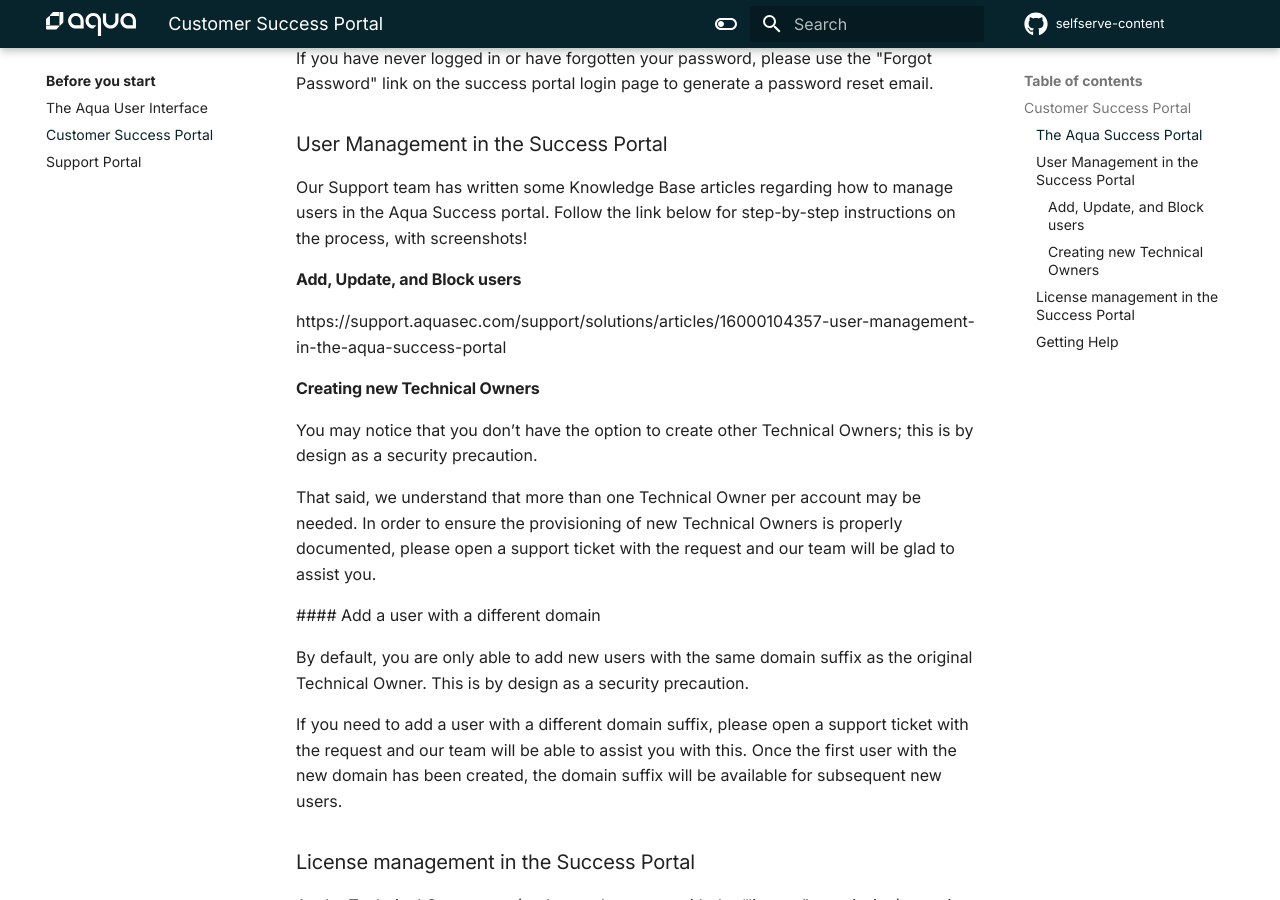
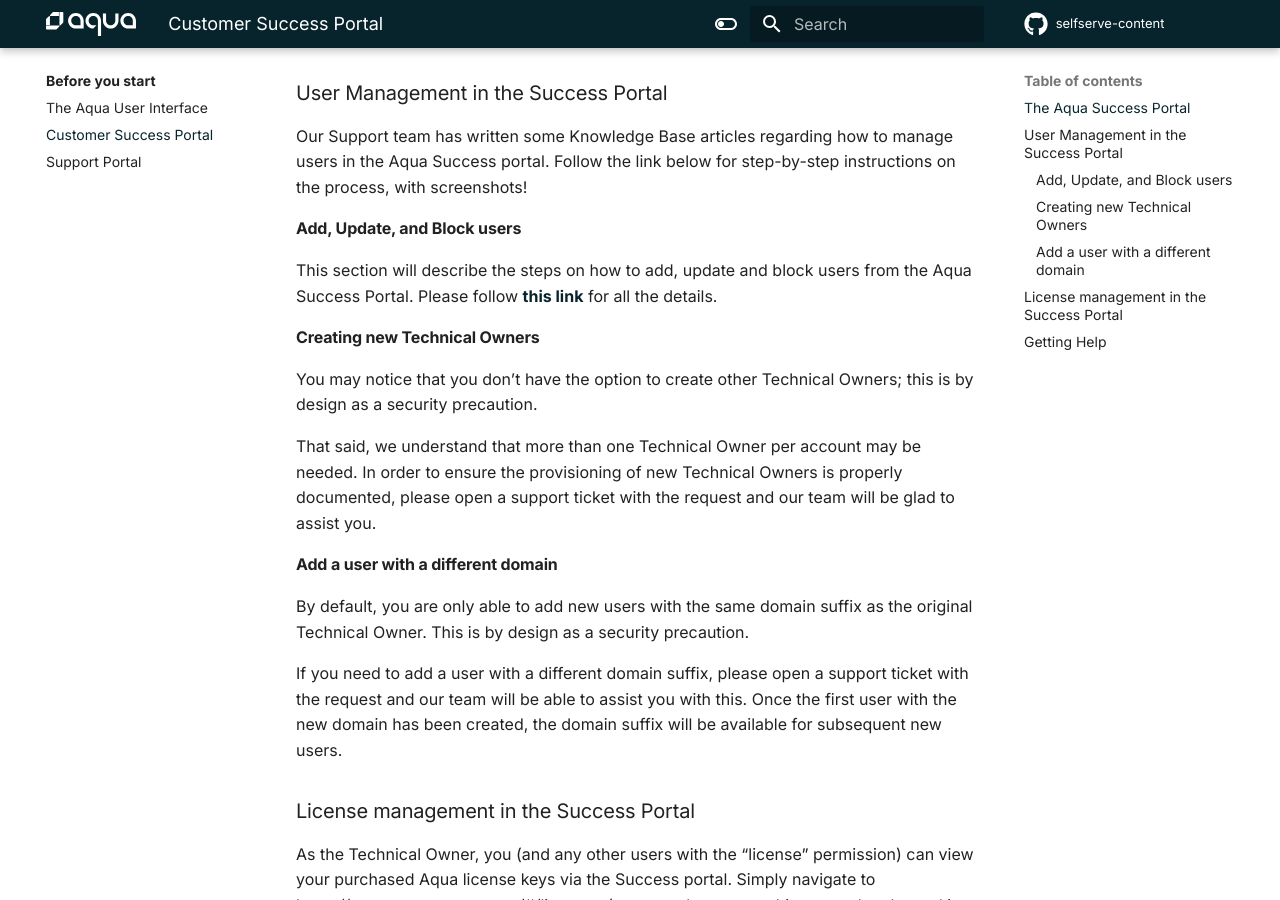
Before and after one commit to kenmccann/self-service, an MkDocs documentation site: the page built from docs/before/successportal.md, in a window 1280 px wide and 900 px high, scrolled down 783 px. Built offline with MkDocs 1.6.1 and Material for MkDocs 9.7.7, drawn with Linux system fonts in a browser that asks for light colours; a script that is not in the unit is left out; comment, search, counter and statistics services are not loaded; some of the changed text lies outside the part shown.

Commit message:
Grammatical Errors & cleanup

```diff
--- a/docs/before/successportal.md
+++ b/docs/before/successportal.md
@@ -1,4 +1,4 @@
-## Customer Success Portal
+
 
 The [Customer Success Portal](https://success.aquasec.com) is where you can go to find useful information such as your user management, licenses, documentation, our support portal, and Aquademy.
 
@@ -28,7 +28,7 @@ Our Support team has written some Knowledge Base articles regarding how to manag
 
 #### Add, Update, and Block users
 
-https://support.aquasec.com/support/solutions/articles/16000104357-user-management-in-the-aqua-success-portal
+This section will describe the steps on how to add, update and block users from the Aqua Success Portal. Please follow [**this link**](https://support.aquasec.com/support/solutions/articles/16000104357-user-management-in-the-aqua-success-portal) for all the details.
 
 
 #### Creating new Technical Owners
@@ -37,7 +37,7 @@ You may notice that you don’t have the option to create other Technical Owners
 
 That said, we understand that more than one Technical Owner per account may be needed.  In order to ensure the provisioning of new Technical Owners is properly documented, please open a support ticket with the request and our team will be glad to assist you.
 
- #### Add a user with a different domain
+#### Add a user with a different domain
 
 By default, you are only able to add new users with the same domain suffix as the original Technical Owner.  This is by design as a security precaution.
 
```
Also changed, not shown: docs/before/supportportal.md (+1 -0 lines), docs/before/userinterface.md (+0 -1 lines).
